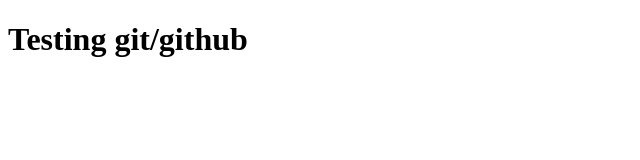
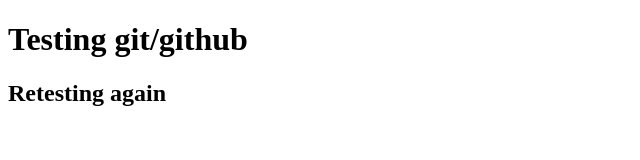
Before and after one commit to asmaeSakouri/expandingCards, a plain HTML site: page index2.html in a window 1280 px wide. Shown: the whole page, without its empty margins (0-640 px from the left). Drawn offline with Linux system fonts and the light colour scheme.

Commit message:
added other title

```diff
--- a/index2.html
+++ b/index2.html
@@ -7,5 +7,6 @@
 </head>
 <body>
     <h1>Testing git/github</h1>
+    <h2>Retesting again</h2>
 </body>
 </html>
```
